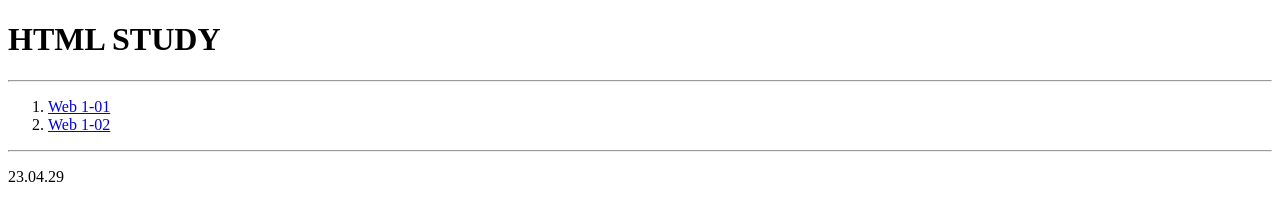
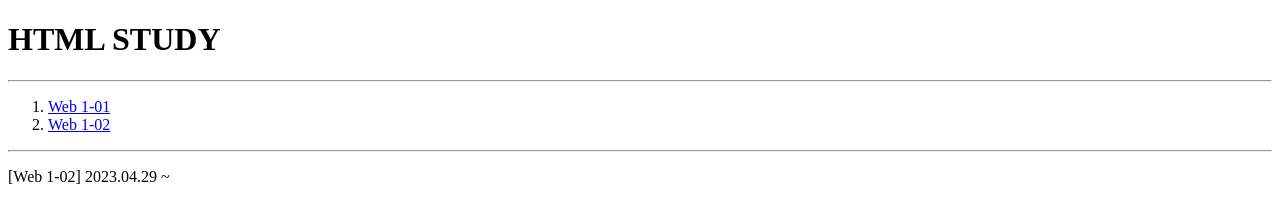
Before and after one commit to KMJ512/WebTest, a plain HTML site: page index.html in a window 1280 px wide. Drawn offline with Linux system fonts and the light colour scheme.

Commit message:
version 8 update index date

```diff
--- a/index.html
+++ b/index.html
@@ -13,6 +13,6 @@
     </ol>
 
     <hr>
-    <p>23.04.29</p>
+    <p>[Web 1-02] 2023.04.29 ~ </p>
     </body>
 </html>
```
